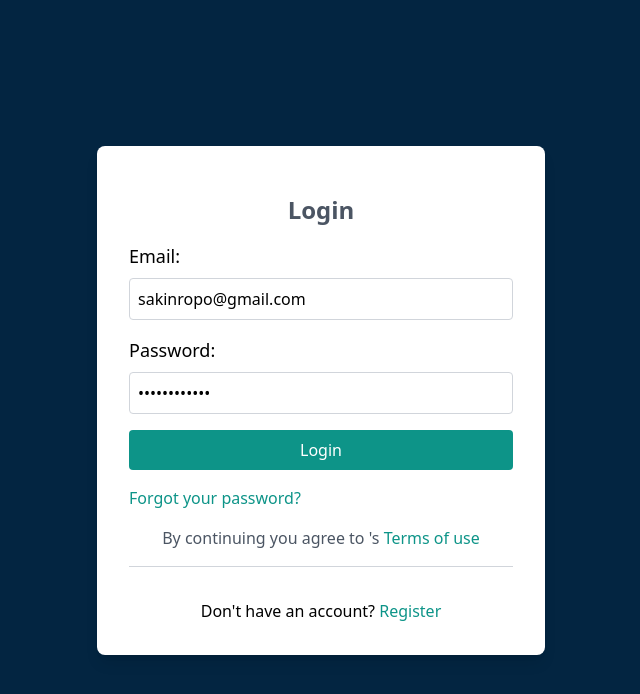
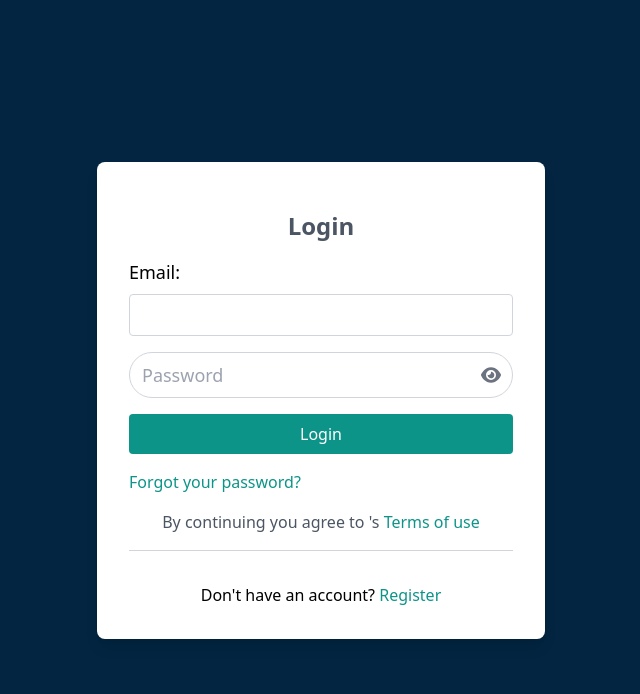
Before and after one commit to Copora-Limited/copora-job-app-frontend, a Next.js app: page /auth/login in a window 1280 px wide. Shown: the top 694 px of the page, without its empty margins (319-959 px from the left). Built offline with nearby package versions, Linux system fonts and the light colour scheme; no server answers.

Commit message:
Update login

```diff
--- a/pages/auth/login.tsx
+++ b/pages/auth/login.tsx
@@ -2,15 +2,19 @@ import { useState, useEffect } from "react";
 import { useRouter } from "next/router";
 import { signIn } from "next-auth/react";
 import Link from "next/link";
+import { FontAwesomeIcon } from "@fortawesome/react-fontawesome";
+import { faEye, faEyeSlash } from "@fortawesome/free-solid-svg-icons";
 
 const Login = () => {
 	const router = useRouter();
-	const [email, setEmail] = useState("sakinropo@gmail.com");
-	const [password, setPassword] = useState("Akinshafi@91");
+	const [email, setEmail] = useState("");
+	const [password, setPassword] = useState("");
 	const [error, setError] = useState<string | null>(null);
 	const [loading, setLoading] = useState(false);
 	const [redirectTimeout, setRedirectTimeout] = useState(5);
 	const [showRedirectButton, setShowRedirectButton] = useState(false);
+	const [showPassword, setShowPassword] = useState(false);
+	const [isDarkMode, setIsDarkMode] = useState(false); // Example state for dark mode
 
 	useEffect(() => {
 		let timer: NodeJS.Timeout | undefined;
@@ -80,6 +84,9 @@ const Login = () => {
 		router.push(`/login-with-code?email=${encodeURIComponent(email)}`);
 	};
 
+	const togglePasswordVisibility = () => {
+		setShowPassword((prev) => !prev);
+	};
 	return (
 		<div className="flex items-center justify-center min-h-screen bg-primary text-white p-4">
 			<div className="bg-white text-black rounded-lg shadow-lg p-8 max-w-md w-full">
@@ -114,20 +121,29 @@ const Login = () => {
 							className="p-2 border border-gray-300 rounded"
 						/>
 					</div>
-					<div className="flex flex-col">
-						<label
-							htmlFor="password"
-							className="mb-2 text-lg">
-							Password:
-						</label>
+					<div className="relative mb-6">
 						<input
-							type="password"
-							id="password"
+							type={showPassword ? "text" : "password"}
+							placeholder="Password"
 							value={password}
 							onChange={(e) => setPassword(e.target.value)}
-							required
-							className="p-2 border border-gray-300 rounded"
+							className={`w-full px-3 py-2 border rounded-full text-lg focus:outline-none focus:ring-2 ${
+								isDarkMode
+									? "bg-gray-700 border-gray-600 text-white focus:ring-cyan-600"
+									: "bg-white border-gray-300 text-gray-900 focus:ring-cyan-500"
+							}`}
 						/>
+						<button
+							type="button"
+							onClick={togglePasswordVisibility}
+							className="absolute inset-y-0 right-0 flex items-center pr-3">
+							<FontAwesomeIcon
+								icon={showPassword ? faEyeSlash : faEye}
+								className={`h-5 w-5 ${
+									isDarkMode ? "text-gray-300" : "text-gray-500"
+								}`}
+							/>
+						</button>
 					</div>
 					<button
 						type="submit"
```
